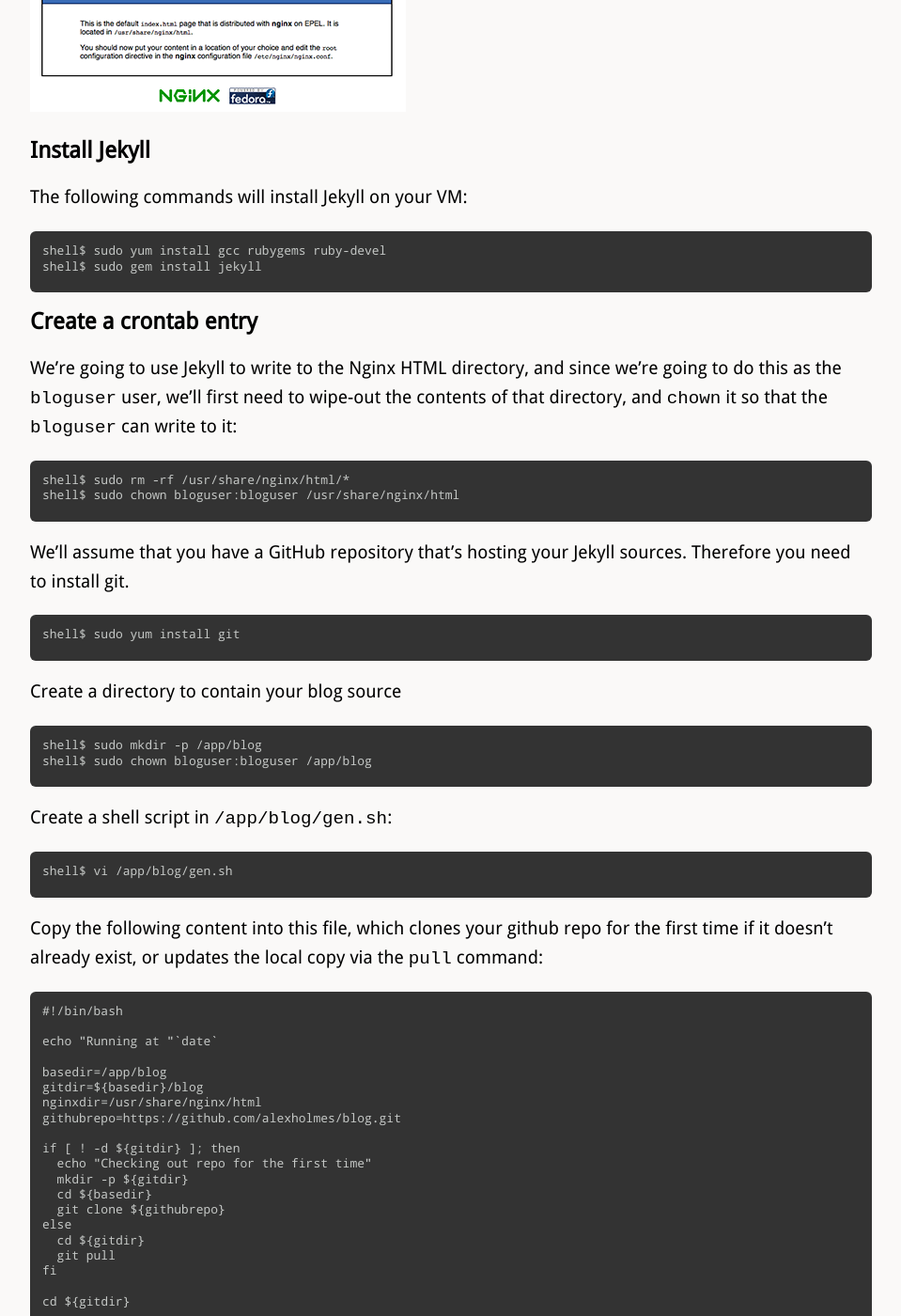
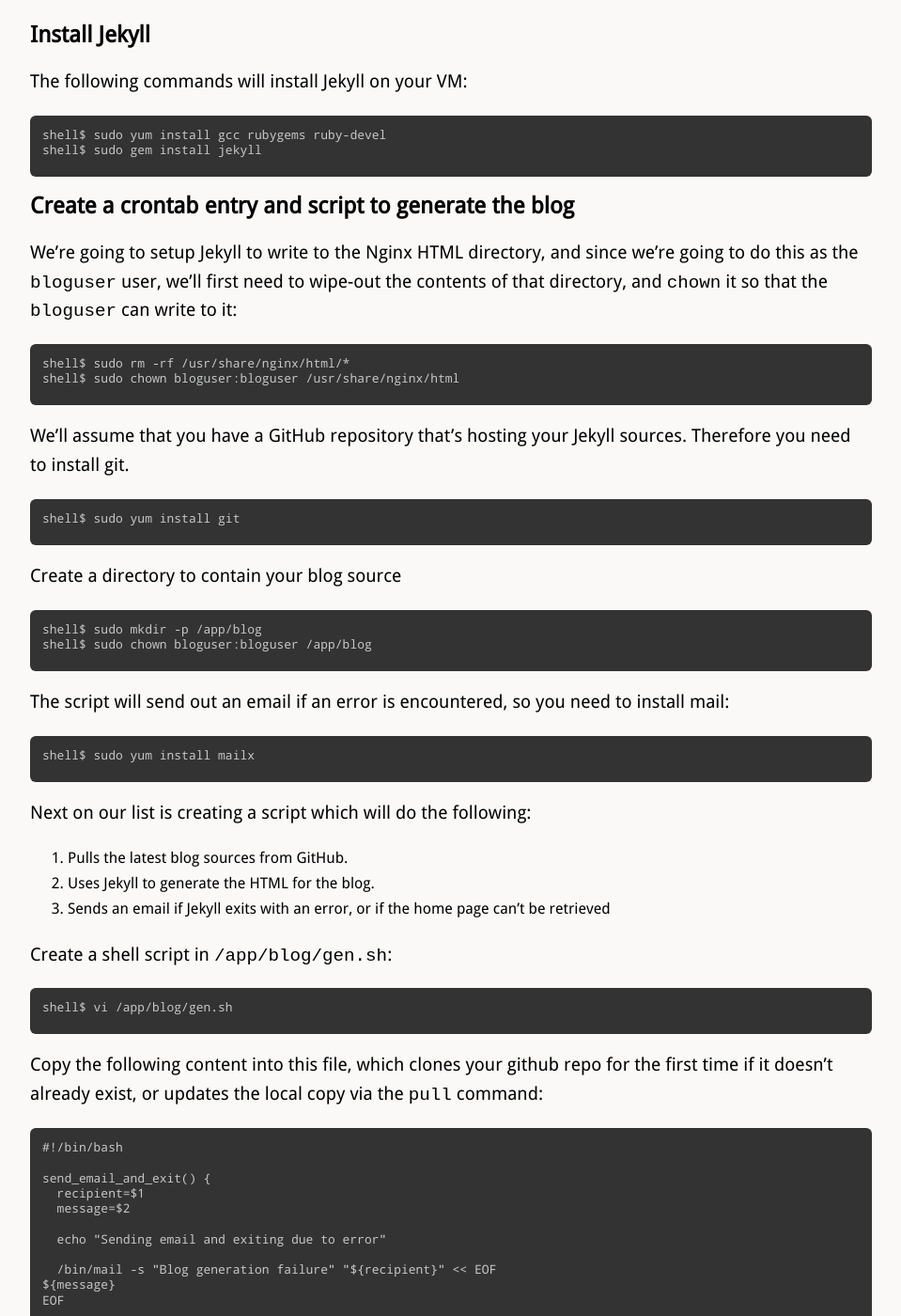
Before and after one commit to alexholmes/blog, a Jekyll site: the page built from _posts/2012-08-16-full-jekyll-VM-setup.markdown, in a window 1280 px wide and 1400 px high, scrolled down 4420 px. Shown: the whole window at 94% size, without its empty margins (160-1119 px from the left). Built offline with Jekyll 4.4.1, drawn with Linux system fonts in a browser that asks for light colours; comment, search, counter and statistics services are not loaded; some of the changed text lies outside the part shown.

Commit message:
post massaging

```diff
--- a/_posts/2012-08-16-full-jekyll-VM-setup.markdown
+++ b/_posts/2012-08-16-full-jekyll-VM-setup.markdown
@@ -9,11 +9,6 @@
 ---
 
 This blog is a bunch of HTML created by [Jekyll](https://github.com/mojombo/jekyll).
-I have a CentOS virtual machine running a cron-driven script which performs the following steps:
-
-1. Updates my blog Jekyll source from GitHub.
-2. Uses Jekyll to generate the HTML for the blog.
-
 I'm using the ngix HTTP server to then serve-up the static HTML. It's very simple to get the VM
 setup, and this blog post documents how I did it, mostly so that I can easily rebuild the VM.
 The instructions that follow presume that you have a new virtual machine running CentOS 6.
@@ -180,9 +175,9 @@
     shell$ sudo yum install gcc rubygems ruby-devel
     shell$ sudo gem install jekyll
 
-## Create a crontab entry
+## Create a crontab entry and script to generate the blog
 
-We're going to use Jekyll to write to the Nginx HTML directory, and since we're going to do this
+We're going to setup Jekyll to write to the Nginx HTML directory, and since we're going to do this
 as the `bloguser` user, we'll first need to wipe-out the contents of that directory, and `chown` it
 so that the `bloguser` can write to it:
 
@@ -199,8 +194,18 @@
     shell$ sudo mkdir -p /app/blog
     shell$ sudo chown bloguser:bloguser /app/blog
 
-Create a
-shell script in `/app/blog/gen.sh`:
+The script will send out an email if an error is encountered, so you need to install mail:
+
+    shell$ sudo yum install mailx
+
+Next on our list is creating a script which will do the following:
+
+1. Pulls the latest blog sources from GitHub.
+2. Uses Jekyll to generate the HTML for the blog.
+3. Sends an email if Jekyll exits with an error, or if the home page can't be retrieved
+
+
+Create a shell script in `/app/blog/gen.sh`:
 
     shell$ vi /app/blog/gen.sh
 
@@ -210,12 +215,26 @@
 
     #!/bin/bash
 
+    send_email_and_exit() {
+      recipient=$1
+      message=$2
+
+      echo "Sending email and exiting due to error"
+
+      /bin/mail -s "Blog generation failure" "${recipient}" << EOF
+    ${message}
+    EOF
+
+      exit 1
+    }
+
     echo "Running at "`date`
 
     basedir=/app/blog
     gitdir=${basedir}/blog
     nginxdir=/usr/share/nginx/html
     githubrepo=https://github.com/alexholmes/blog.git
+    emailto="grep.alex@gmail.com"
 
     if [ ! -d ${gitdir} ]; then
       echo "Checking out repo for the first time"
@@ -231,6 +250,20 @@
 
     rm -rf ${nginxdir}/*
     jekyll --no-auto . ${nginxdir}/
+
+    exitCode=$?
+
+    if [ ${exitCode} != "0" ]; then
+      send_email_and_exit "${emailto}" "Jekyll failed with exit code ${exitCode}"
+    fi
+
+    curl http://0.0.0.0:80/ >/dev/null 2>&1
+
+    exitCode=$?
+
+    if [ ${exitCode} != "0" ]; then
+      send_email_and_exit "${emailto}" "Curl failed with exit code ${exitCode}"
+    fi
 
 Make the file executible:
 
```
